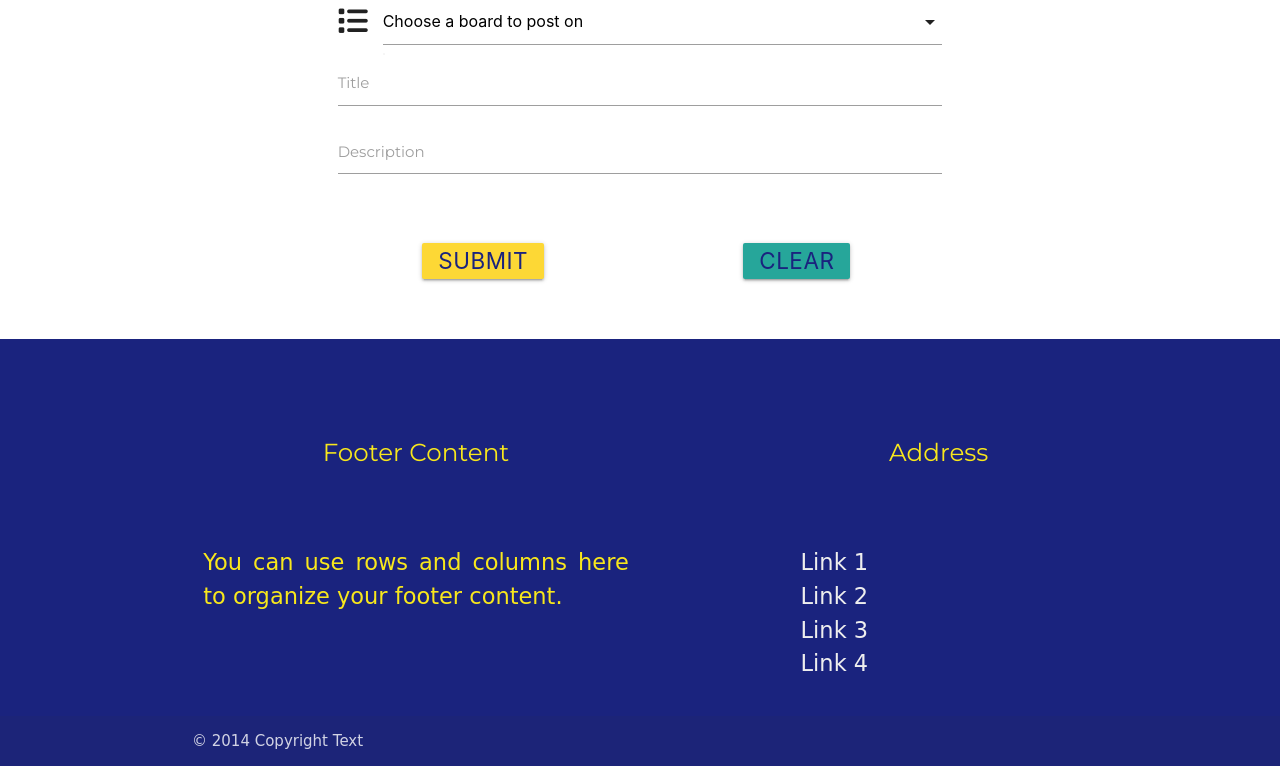
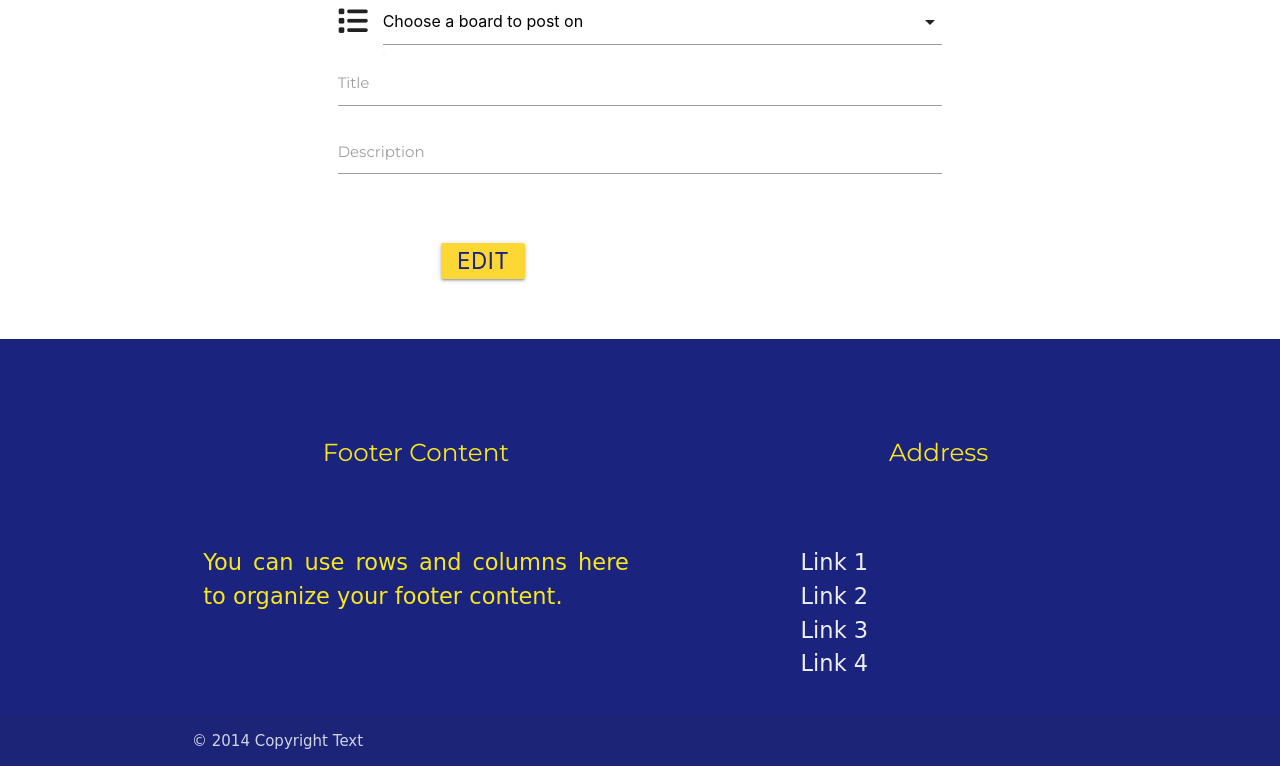
Before and after one commit to KittiKovacs/Quahog_Bulletin-MS3, a Flask app: template templates/edit_post.html in a window 1280 px wide. Shown: the part 302-1068 px from the top of the page. Run offline with Flask 2, Linux system fonts and the light colour scheme; the template is opened without the code that fills it, so the values that code supplies are empty; some libraries are stand-ins or nearby versions; some web fonts are replaced.

Commit message:
Wire up edit button

```diff
--- a/templates/announcements.html
+++ b/templates/announcements.html
@@ -22,6 +22,11 @@
             </div>
         </div>
     </div>
+    <div class="col s3">
+            <i class="fas fa-caret-down"></i>
+            <a href="" class="btn-small green accent-4">Done</a>
+            <a href="{{ url_for('edit_post', post_id=post._id) }}" class="btn-small light-blue lighten-1">Edit</a>
+    </div>
 </div>
 {% endfor %}
 
--- a/templates/edit_post.html
+++ b/templates/edit_post.html
@@ -10,7 +10,7 @@
 </div>
     <div class="row container">
         <div class="col s12">
-                <form method="POST" action="{{ url_for('create_post') }}">
+                <form method="POST" action="{{ url_for('edit_post', post_id=post._id) }}">
         <!--category selection-->
 		            <div class="input-field">
                         <i class="fas fa-list prefix dark-blue-text text-darken-4"></i>
@@ -38,12 +38,9 @@
                         <form action="/file-upload" class="dropzone" id="my-awesome-dropzone"></form>
                     </div>
         <!--buttons -->
-                    <div class="row center-align">
-                        <div class="col s6">
-                            <button type="submit" class="btn buttons #fdd835 yellow darken-1">Submit</button>
-                        </div>
-                        <div class="col s6">
-                            <button type="reset" class="btn buttons #0b8eda">Clear</button>
+                    <div class="row">
+                        <div class="col s6 center-align">
+                            <button type="submit" class="btn buttons #fdd835 yellow darken-1">Edit</button>
                         </div>
                     </div>
             </form>
```
